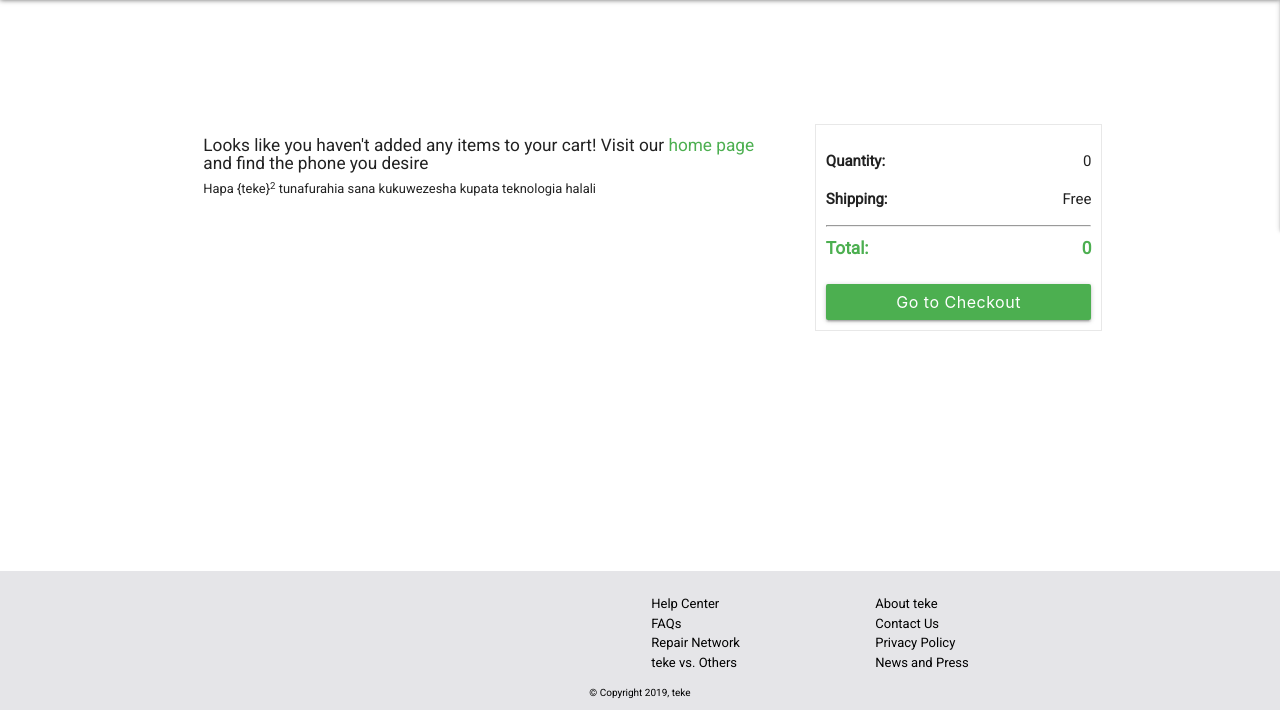
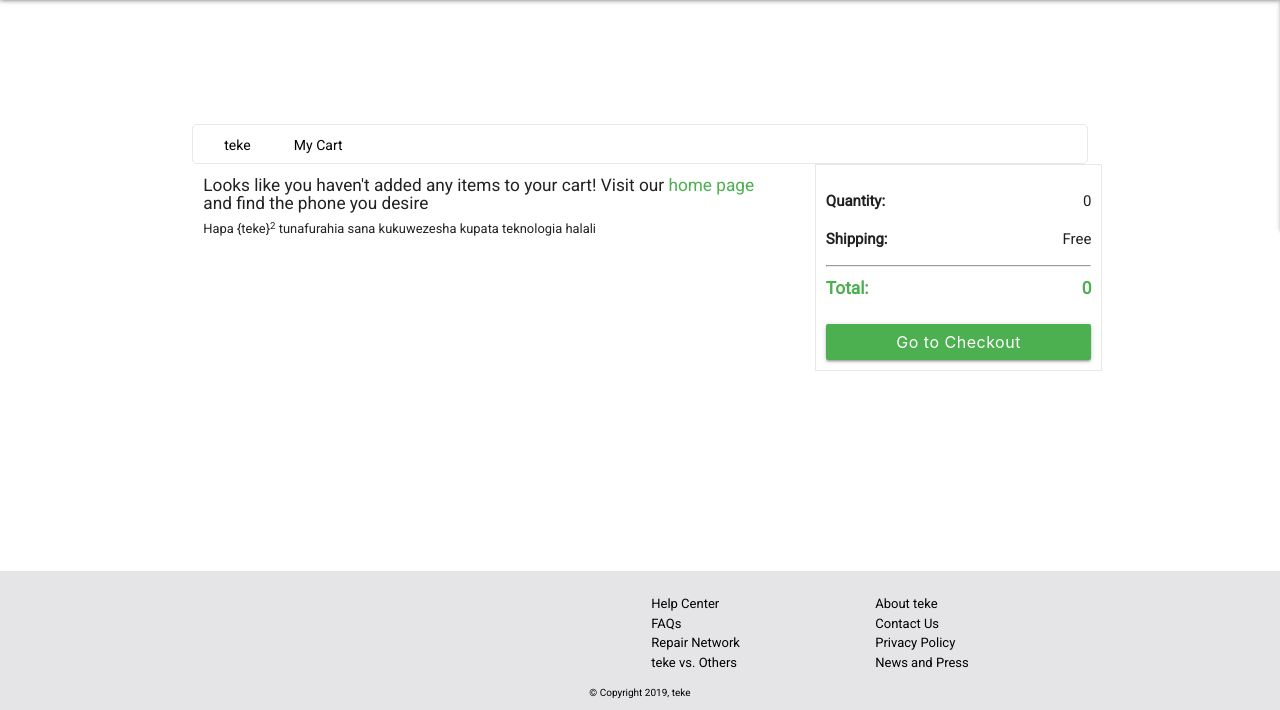
Before and after one commit to JamesKirkAndSpock/Hirola, a Django app: page /before_checkout_anonymous in a window 1280 px wide. Shown: the part 90-800 px from the top of the page. Run offline with Django 3.2, Linux system fonts and the light colour scheme; data that the repository does not hold is empty; parts of the project's set-up code (start-up, migrations or seed data) failed here and were passed over; some libraries are stand-ins or nearby versions.

Commit message:
fix(breadcrumb): restore breadcrum in cart page

```diff
--- a/hirola/front/templates/front/before_checkout.html
+++ b/hirola/front/templates/front/before_checkout.html
@@ -6,6 +6,16 @@
 {% load humanize %}
 {% load stars_counter %}
 <div class="container main-content">
+    <div class="row breadcrumbs">
+        <nav class="this-black">
+            <div class="nav-wrapper">
+                <div class="col s12">
+                    <a href="/" class="breadcrumb">teke</a>
+                    <a href="/#!" class="breadcrumb">My Cart</a>
+                </div>
+            </div>
+        </nav>
+    </div>
     <div class="row cart-content">
         {% if items %}
         <div class="row heading-right"><h5>My Cart</h5></div>
```
